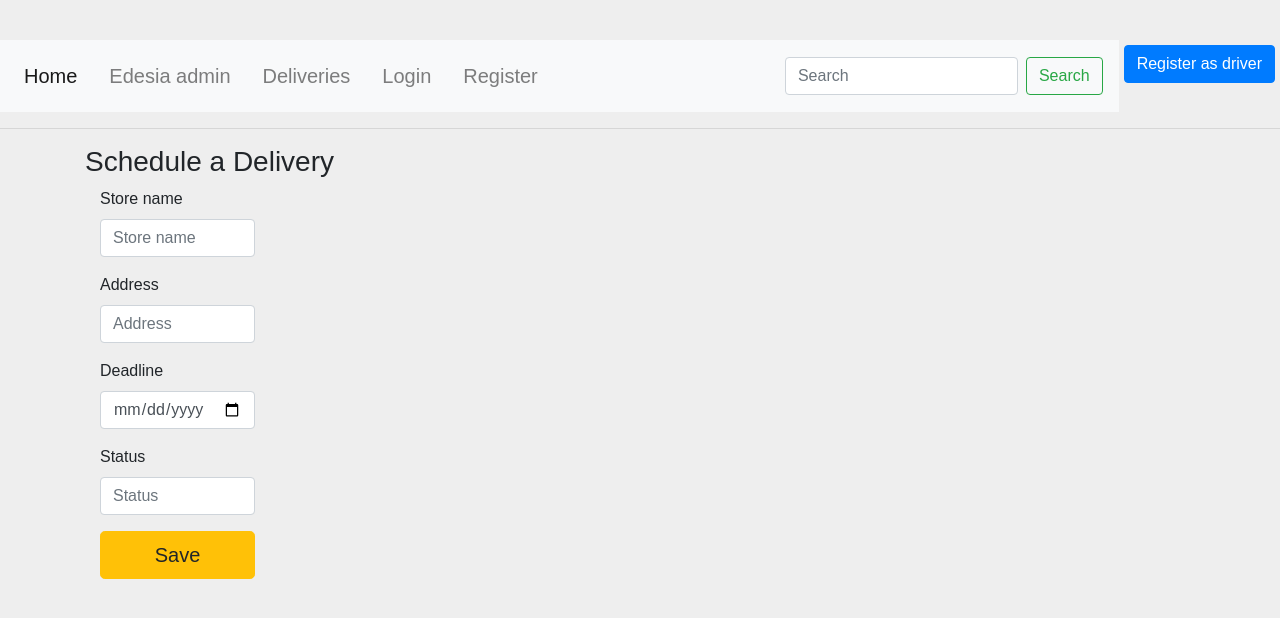
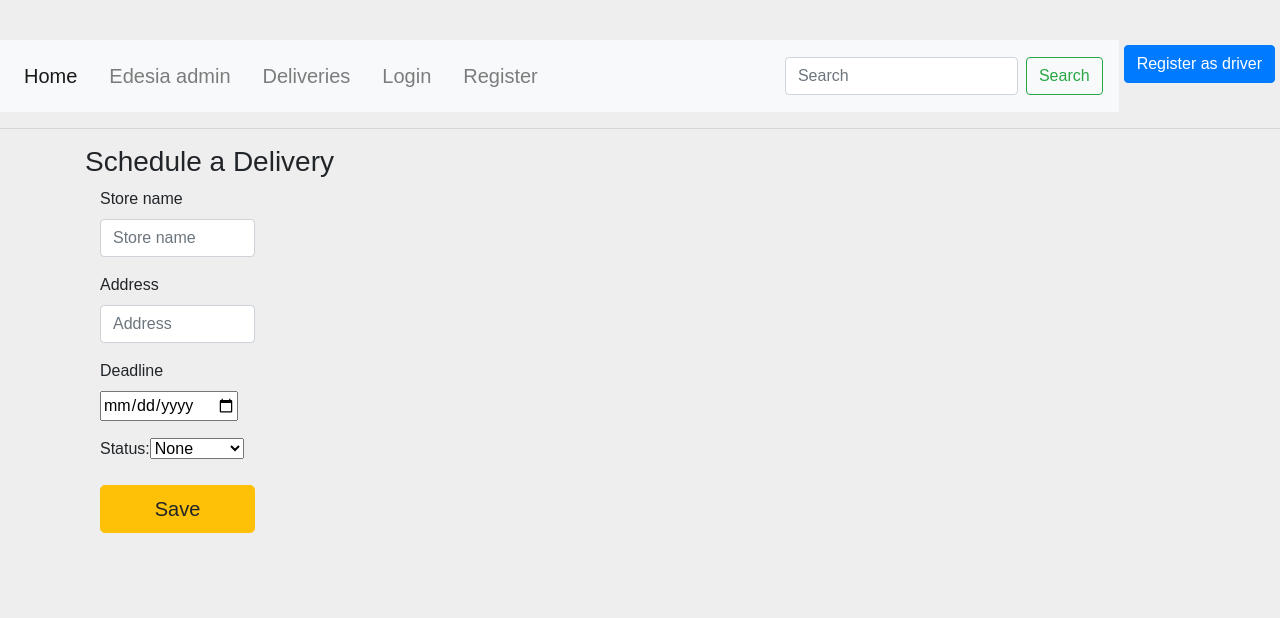
Before and after one commit to abdulkadiret/edesia, a React (Create React App) app in the folder client/: page /admin/deliveries/add in a window 1280 px wide. Shown: the top 618 px of the page. Built offline with nearby package versions, Linux system fonts and the light colour scheme; no server answers.

Commit message:
Make ` status `in add deliveries a drop down menu (#58)
* change status input  to a dropdown

* Remove  camelCase

```diff
--- a/client/src/containers/DeliveriesAdmin/AddDeliveries.js
+++ b/client/src/containers/DeliveriesAdmin/AddDeliveries.js
@@ -61,7 +61,6 @@ class AddDeliveries extends Component {
             <div className="form-group">
               <label for="deadline">Deadline</label>
               <input
-                className="form-control"
                 type="date"
                 placeholder="Deadline"
                 name="deadline"
@@ -70,15 +69,26 @@ class AddDeliveries extends Component {
               />
             </div>
             <div className="form-group">
-              <label for="status">Status</label>
-              <input
-                type="text"
-                className="form-control"
-                placeholder="Status"
-                name="status"
-                onChange={this.onchange}
-                required
-              />
+              <div>
+                <label>
+                  Status:
+                  <select
+                    name="status"
+                    type="dropdown"
+                    onChange={this.onchange}
+                    required
+                  >
+                    <option value="None">None</option>
+                    <option value="Available">Available</option>
+
+                    <option value="Pending">Pending</option>
+
+                    <option value="Delivered">Delivered</option>
+
+                    <option value="Cancelled">Cancelled</option>
+                  </select>
+                </label>
+              </div>
             </div>
             <div>
               <button
```
